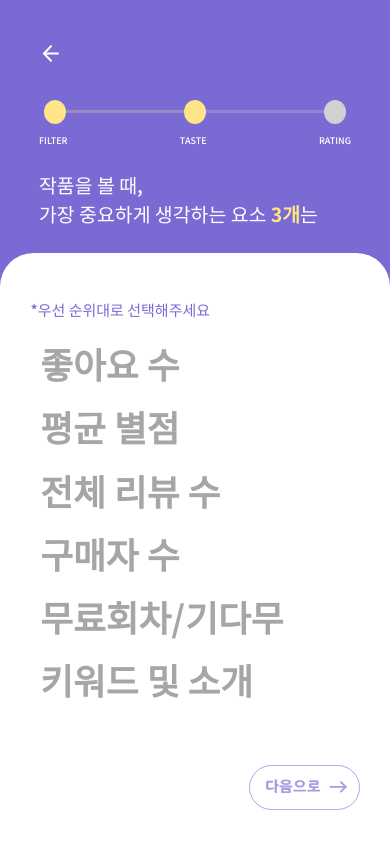
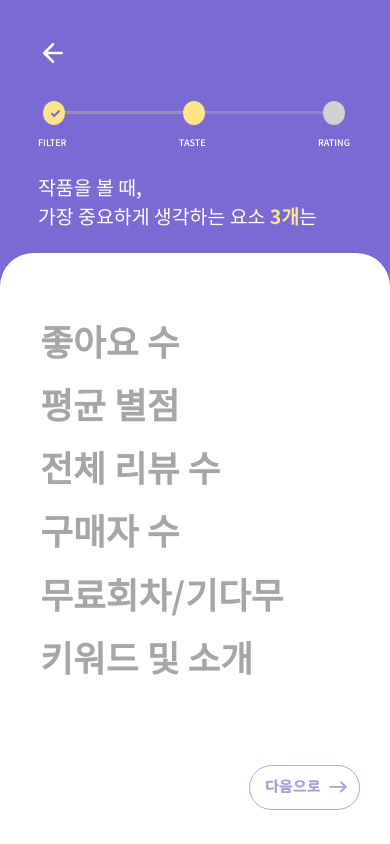
Before and after one commit to Ewha-Euron/1th_D.A.SISTERS, a Django app: page /q2/ in a window 390 px wide. Run offline with Django 4.2, Linux system fonts and the light colour scheme; some libraries are stand-ins or nearby versions.

Commit message:
반응형 끝

```diff
--- a/WNrecomm/static/css/main.css
+++ b/WNrecomm/static/css/main.css
@@ -27,7 +27,15 @@ body{
     width:100%;
     height:100%;
     position:relative;
+    /* padding: 10vw; */
+}
+
+#con_main{
     padding: 10vw;
+}
+
+#con_q{
+    padding: 38px;
 }
 
 .maindes{
@@ -106,8 +114,10 @@ body{
 
 .t3{
     position: absolute;
-    width:80vw;
+    /* width:80vw; */
     margin: 0 auto;
+    transform: translateX(-50%);
+    left: 50%;
     bottom : 7.9vw;
     font-size: 1.17vh !important;
     text-align: center;
@@ -124,13 +134,11 @@ body{
 
 .back_btn{
     margin: 0;
-    width:6.250vw;
-    /* height: 3.51vh; */
+    height: 3.51vh;
 }
 
 .start_btn{
     position:absolute;
-    /* width: 40vw; */
     height: 7.26vh;
     left: 6.5vw;
     bottom:15.691vh;
@@ -142,7 +150,6 @@ body{
 }
 
 .next_btn, .home_btn{
-    /* width: 28.646vw; */
     height: 7vh;
     position: absolute;
     /* top:550px; */
@@ -159,9 +166,10 @@ body{
     position:absolute;
     background: var(--bg-color);
     border-radius: 8.59vw;
-    width:100%;
+    /* width:100%; */
     height:100%;
     left: 0px;
+    right: 0px;
     top: 30vh;
     padding: 7.81vw;
 }
--- a/WNrecomm/static/css/q1.css
+++ b/WNrecomm/static/css/q1.css
@@ -32,8 +32,8 @@ input[type=radio]:hover + label>img {
 }
 
 input[type=radio] + label>img{
-    width:31.250vw;
-    height:31.250vw;
+    width:120.89px;
+    height:122.73px;
 }
 
 input[type=radio]:checked + label>img{
--- a/WNrecomm/static/css/q2.css
+++ b/WNrecomm/static/css/q2.css
@@ -6,7 +6,11 @@
     --bg-color: #FFFFFF;
 }
 
-.c1, .l1, .c2{
+.c1{
+    background-image: url(../img/check.svg);
+}
+
+.l1, .c2{
     background: var(--accent-color);
     color:var(--accent-color);
 }
--- a/WNrecomm/static/css/q3.css
+++ b/WNrecomm/static/css/q3.css
@@ -6,7 +6,11 @@
     --bg-color: #FFFFFF;
 }
 
-.c1, .l1, .c2, .l2, .c3{
+.c1, .c2{
+    background-image: url(../img/check.svg);
+}
+
+.l1, .l2, .c3{
     background: var(--accent-color);
     color:var(--accent-color);
 }
--- a/WNrecomm/templates/main.html
+++ b/WNrecomm/templates/main.html
@@ -19,7 +19,7 @@
         <link rel="stylesheet" href="{% static 'css/main.css' %}">
     </head>
     <body class = 'mainbg'>
-        <div class="container">
+        <div class="container" id = 'con_main'>
             <div class = 'maindes'>
             <img class="logo" src="{% static 'img/main_logo.svg' %}" alt="main_logo">
             <p class="t1">이미 본 웹소설을 평가하면<br>
--- a/WNrecomm/templates/q2.html
+++ b/WNrecomm/templates/q2.html
@@ -26,9 +26,8 @@
 {% endblock %}
 
 {% block content %}
-<p style="color:#796BD3;">*우선 순위대로 선택해주세요</p>
 
-<form action="{% url 'q3' %}" method="get">
+<form action="{% url 'q3' %}" method="get" style = 'margin-top: 30px;'>
     <div>
         <input onclick="CountChecked(this)" type="checkbox" name="impt" id="1" value="1">
         <label for="1">좋아요 수</label>
--- a/WNrecomm/templates/q_base.html
+++ b/WNrecomm/templates/q_base.html
@@ -21,7 +21,7 @@
         {% endblock %}
     </head>
     <body>
-        <div class="container">
+        <div class="container" id = 'con_q'>
             <a href="javascript:history.back()"><img class="back_btn" src="{% static 'img/arrow-left.svg' %}"></a>
             {% block question %}
             <div class="progress">
@@ -41,7 +41,7 @@
 
             <p class="q_text">텍스트</p>
             {% endblock %}
-        </div>
+
         <div class="main mx-auto">
             {% block content %}
             <a type='button' href="{% url 'q2' %}">
@@ -49,6 +49,7 @@
             </a>
             {% endblock %}
         </div>
+        </div>
     </body>
     {% block script %}
     {% endblock %}
```
Also changed, not shown: WNrecomm/static/img/check.svg (added).
